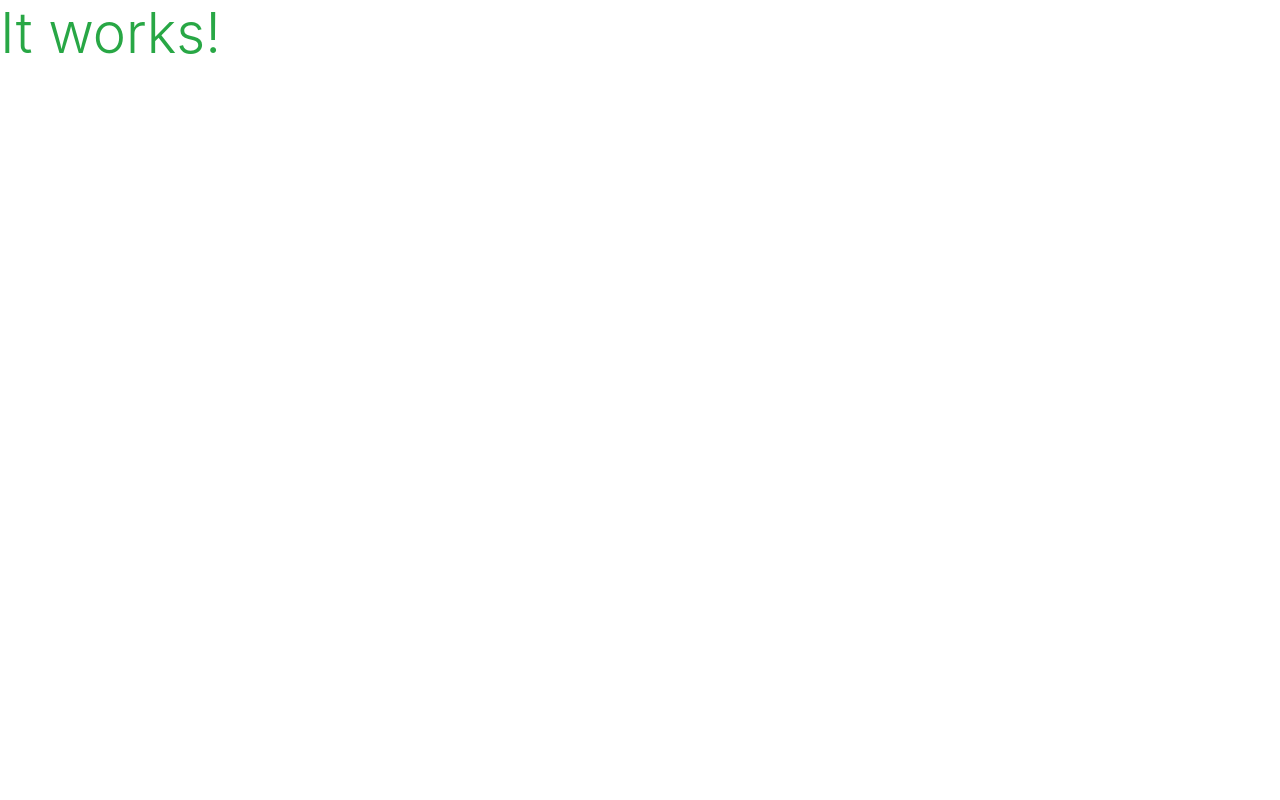
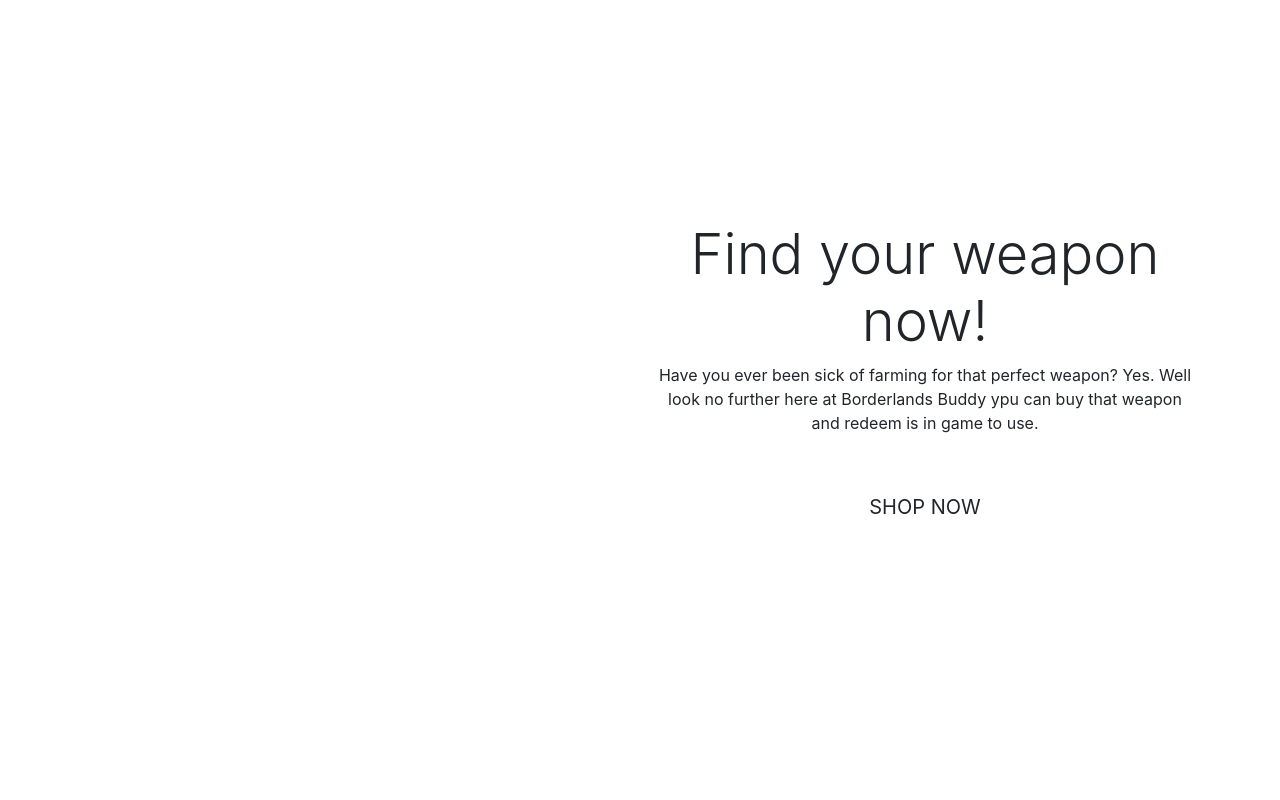
Before and after one commit to ChrisRiley3/borderlands_buddy, a Django app: page / in a window 1280 px wide. Before the commit the page is almost empty. Run offline with Django 3.2, Linux system fonts and the light colour scheme; some libraries are stand-ins or nearby versions.

Commit message:
added home page content

```diff
--- a/home/templates/home/index.html
+++ b/home/templates/home/index.html
@@ -1,6 +1,26 @@
 {% extends "base.html" %}
 {% load static %}
 
+{% block page_header %}
+    <div class="container header-container">
+        <div class="row">
+            <div class="col"></div>
+        </div>
+    </div>
+{% endblock %}
+
 {% block content %}
-    <h1 class="display-4 text-success">It works!</h1>
+<div class="container">
+    <div class="row vh-100 justify-content-end">
+        <div class="col-7 col-md-6 my-auto text-center">
+            <h1 class="display-4">Find your weapon now!</h1>
+            <p class="main-text">Have you ever been sick of farming for that perfect weapon? Yes. Well look no further here at Borderlands Buddy ypu can buy that weapon and redeem is in game to use.</p>
+            <div class="my-5">
+                <h4>
+                    <a href="" class="shop-now-button btn btn-lg rounded-0 text-uppercase py-2">Shop Now</a>
+                </h4>
+            </div>
+        </div>
+    </div>
+</div>
 {% endblock %}
```
Also changed, not shown: home/views.py (line endings or trailing spaces), static/css/base.css (added).
